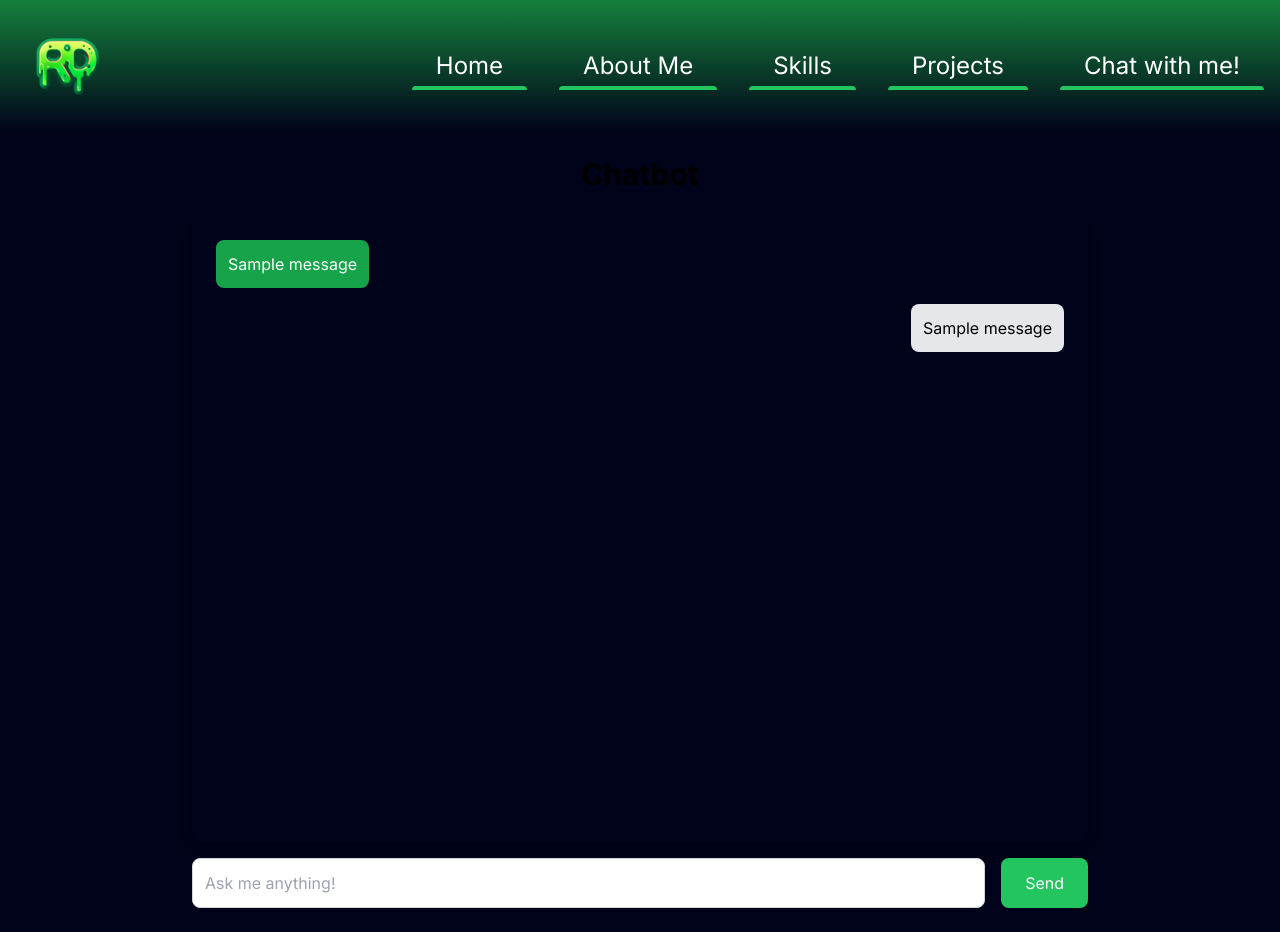
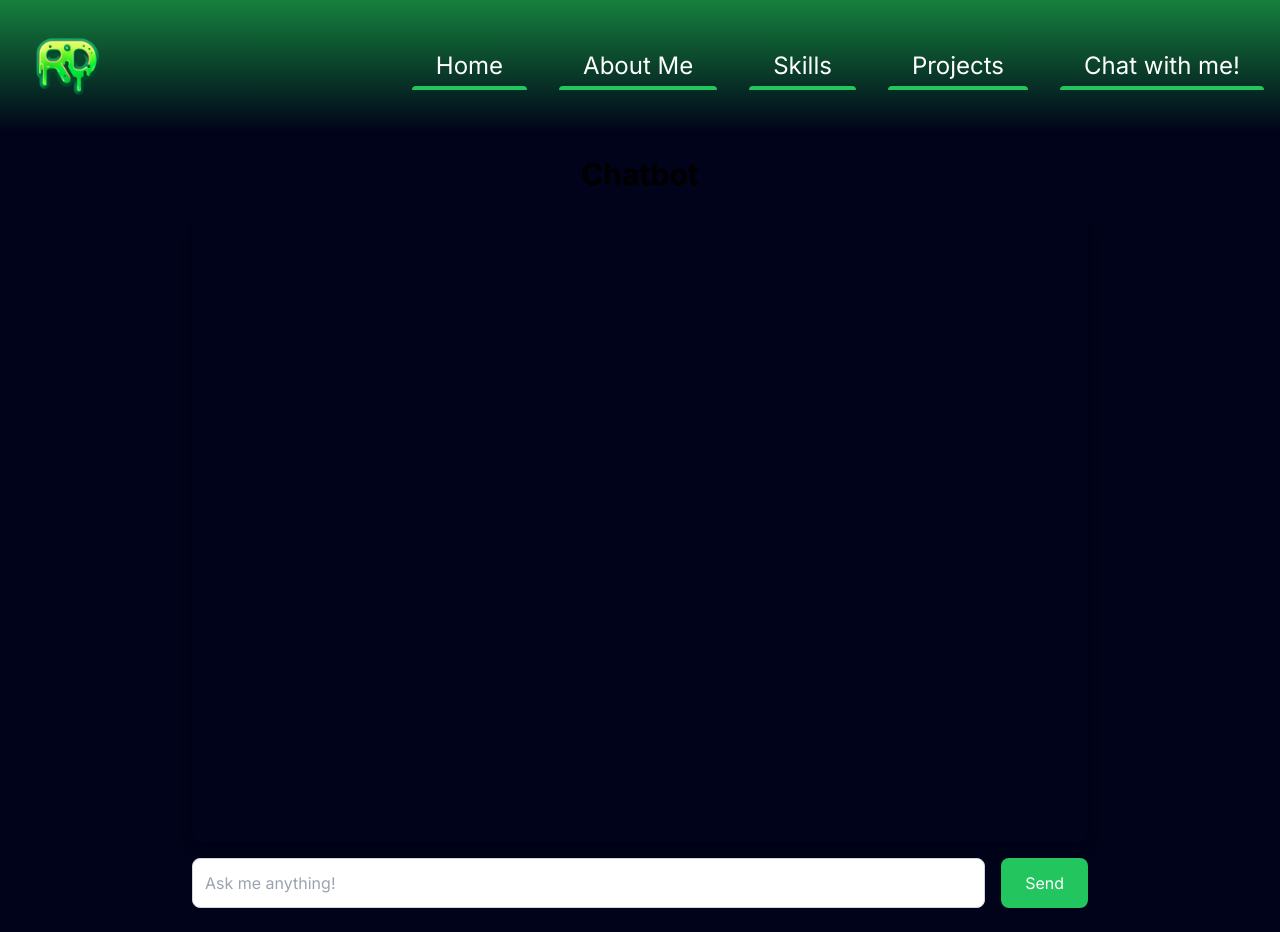
Before and after one commit to rgchdx/portfolio, a Next.js app: page /Chatbot in a window 1280 px wide. Built offline with nearby package versions, Linux system fonts and the light colour scheme.

Commit message:
Finished up the backend connection setup from the UI

```diff
--- a/components/Chatpage.tsx
+++ b/components/Chatpage.tsx
@@ -1,6 +1,8 @@
 "use client";
 
 import React, { useState } from "react";
+
+const functionUrl = 'https.xxxxxxxxx.lambda-url.us-east-1.on.aws/'; // Replace with your actual function URL
 
 // Message object to store chat messages
 type Message = {
@@ -13,16 +15,7 @@ const Chatpage = () => {
   const [newInputValue,setNewInputValue] = useState('');
 
   // State to store messages
-  const [messages, setMessages] = useState<Message[]>([
-    {
-      text: "Sample message",
-      sender: "ai",
-    },
-    {
-      text: "Sample message",
-      sender: "user",
-    },
-  ]);
+  const [messages, setMessages] = useState<Message[]>([]); // Initialize with an empty array since chat is an array
 
   const newMessage: React.FormEventHandler = async (e) => {
     e.preventDefault(); //stopping any propagation of the event before
@@ -31,7 +24,15 @@ const Chatpage = () => {
         text: newInputValue,
         sender: "user",
     }];
-    setMessages(newMessages); //updating the messages
+    //we send the entire array of messages to the backend (to the ai)
+    const response = await fetch(functionUrl, { //fetch will make an http post request to the url
+        method: 'POST',
+        body: JSON.stringify({messages: newMessages})
+      });
+    setMessages([...newMessages,{
+        sender:'ai',
+        text: await response.text() //awaiting the response from the server
+    }]) //updating the messages
   }
 
 
```
